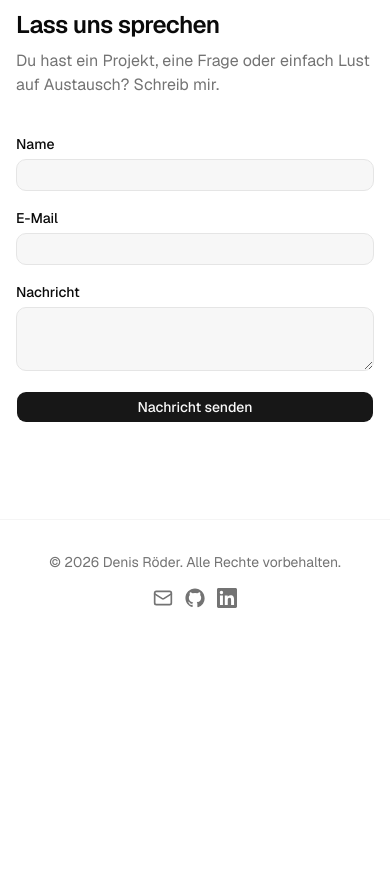
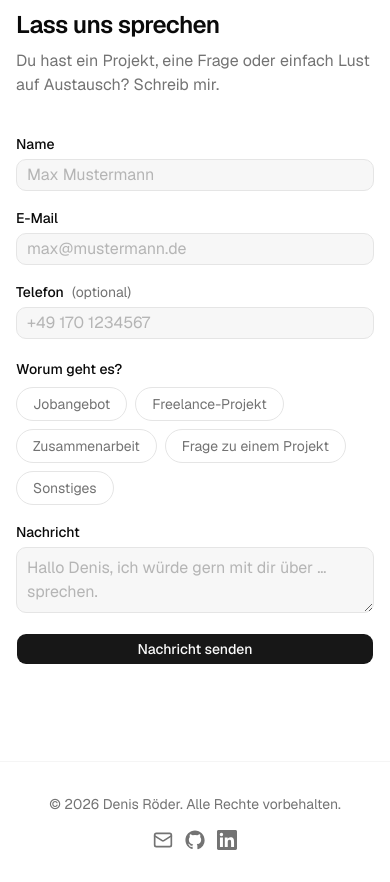
Before and after one commit to Parazim94/website-portfolio, a Next.js app: page / in a window 390 px wide. Shown: the part 5800-6682 px from the top of the page. Before the commit the page ends 6440 px from the top, so only its background shows below. Built offline with nearby package versions, Linux system fonts and the light colour scheme.

Commit message:
Enhance ContactSection with phone input and topic selection for improved user experience

```diff
--- a/components/sections/contact-section.tsx
+++ b/components/sections/contact-section.tsx
@@ -11,9 +11,13 @@ import { Button } from "@/components/ui/button";
 import { Input } from "@/components/ui/input";
 import { Label } from "@/components/ui/label";
 import { Textarea } from "@/components/ui/textarea";
+import { contactTopics, PHONE_PATTERN } from "@/lib/contact-topics";
 import { sendContactMessage, type ContactFormState } from "@/lib/actions/contact";
 
 const initialState: ContactFormState = { status: "idle", message: "" };
+const emptyValues = { name: "", email: "", phone: "", topic: "", message: "" };
+const MESSAGE_MAX = 2000;
+const PLACEHOLDER_STYLE = "placeholder:text-muted-foreground/50";
 
 const fadeInUp = {
   hidden: { opacity: 0, y: 16 },
@@ -35,6 +39,7 @@ function SubmitButton() {
 
 export function ContactSection() {
   const [state, formAction] = useActionState(sendContactMessage, initialState);
+  const values = state.values ?? emptyValues;
 
   return (
     <section
@@ -54,16 +59,20 @@ export function ContactSection() {
         viewport={{ once: true, margin: "-80px" }}
         variants={fadeInUp}
         transition={{ duration: 0.5 }}
-        className="mt-10 flex max-w-xl flex-col gap-5"
+        className="mt-10 flex max-w-2xl flex-col gap-5"
       >
+        <div className="grid gap-5 sm:grid-cols-2">
           <div className="flex flex-col gap-2">
             <Label htmlFor="contact-name">Name</Label>
             <Input
               id="contact-name"
               name="name"
               autoComplete="name"
+              placeholder="Max Mustermann"
+              defaultValue={values.name}
               minLength={2}
               required
+              className={PLACEHOLDER_STYLE}
             />
           </div>
 
@@ -74,18 +83,66 @@ export function ContactSection() {
               name="email"
               type="email"
               autoComplete="email"
+              placeholder="max@mustermann.de"
+              defaultValue={values.email}
               required
+              className={PLACEHOLDER_STYLE}
             />
           </div>
+        </div>
+
+        <div className="flex flex-col gap-2">
+          <Label htmlFor="contact-phone">
+            Telefon{" "}
+            <span className="font-normal text-muted-foreground">(optional)</span>
+          </Label>
+          <Input
+            id="contact-phone"
+            name="phone"
+            type="tel"
+            autoComplete="tel"
+            placeholder="+49 170 1234567"
+            defaultValue={values.phone}
+            pattern={PHONE_PATTERN.source}
+            title="Telefonnummer, z. B. +49 170 1234567"
+            className={PLACEHOLDER_STYLE}
+          />
+        </div>
+
+        <fieldset className="flex flex-col gap-2">
+          <legend className="mb-2 text-sm font-medium">Worum geht es?</legend>
+          <div className="flex flex-wrap gap-2">
+            {contactTopics.map((topic, index) => (
+              <label
+                key={topic.id}
+                className="cursor-pointer rounded-full border border-input bg-card px-4 py-1.5 text-sm text-muted-foreground transition-colors hover:text-foreground has-checked:border-primary has-checked:bg-primary has-checked:text-primary-foreground has-focus-visible:ring-3 has-focus-visible:ring-ring/50"
+              >
+                <input
+                  type="radio"
+                  name="topic"
+                  value={topic.id}
+                  defaultChecked={values.topic === topic.id}
+                  required={index === 0}
+                  className="sr-only"
+                />
+                {topic.label}
+              </label>
+            ))}
+          </div>
+        </fieldset>
 
         <div className="flex flex-col gap-2">
           <Label htmlFor="contact-message">Nachricht</Label>
           <Textarea
             id="contact-message"
             name="message"
-            rows={5}
+            rows={6}
             minLength={10}
+            maxLength={MESSAGE_MAX}
+            placeholder="Hallo Denis, ich würde gern mit dir über … sprechen."
+            defaultValue={values.message}
             required
+            className={PLACEHOLDER_STYLE}
           />
         </div>
 
--- a/lib/actions/contact.ts
+++ b/lib/actions/contact.ts
@@ -2,11 +2,13 @@
 
 import { Resend } from "resend";
 
+import { contactTopics, PHONE_PATTERN } from "@/lib/contact-topics";
 import { siteConfig } from "@/lib/site-config";
 
 export interface ContactFormState {
   status: "idle" | "success" | "error";
   message: string;
+  values?: Record<"name" | "email" | "phone" | "topic" | "message", string>;
 }
 
 const EMAIL_PATTERN = /^[^\s@]+@[^\s@]+\.[^\s@]+$/;
@@ -15,21 +17,32 @@ export async function sendContactMessage(
   _prevState: ContactFormState,
   formData: FormData,
 ): Promise<ContactFormState> {
-  const name = formData.get("name");
-  const email = formData.get("email");
-  const message = formData.get("message");
+  const read = (key: string) => {
+    const value = formData.get(key);
+    return typeof value === "string" ? value.trim() : "";
+  };
+
+  const values = {
+    name: read("name"),
+    email: read("email"),
+    phone: read("phone"),
+    topic: read("topic"),
+    message: read("message"),
+  };
+  const topic = contactTopics.find(({ id }) => id === values.topic);
 
   if (
-    typeof name !== "string" ||
-    typeof email !== "string" ||
-    typeof message !== "string" ||
-    name.trim().length < 2 ||
-    !EMAIL_PATTERN.test(email) ||
-    message.trim().length < 10
+    values.name.length < 2 ||
+    !EMAIL_PATTERN.test(values.email) ||
+    (values.phone !== "" && !PHONE_PATTERN.test(values.phone)) ||
+    !topic ||
+    values.message.length < 10
   ) {
     return {
       status: "error",
-      message: "Bitte fülle alle Felder gültig aus (Nachricht mind. 10 Zeichen).",
+      message:
+        "Bitte prüfe deine Angaben: Name, gültige E-Mail, Thema und eine Nachricht mit mind. 10 Zeichen sind nötig. Die Telefonnummer ist optional, muss aber gültig sein.",
+      values,
     };
   }
 
@@ -44,14 +57,21 @@ export async function sendContactMessage(
   }
 
   const resend = new Resend(apiKey);
-  const emailBody = `Von: ${name} <${email}>\n\n${message}`;
+  const { name, email, phone, message } = values;
+  const emailBody = [
+    `Von: ${name} <${email}>`,
+    `Telefon: ${phone || "–"}`,
+    `Thema: ${topic.label}`,
+    "",
+    message,
+  ].join("\n");
 
   try {
     const { error } = await resend.emails.send({
       from: `Portfolio Kontaktformular <${siteConfig.contactFromAddress}>`,
       to: siteConfig.email,
       replyTo: email,
-      subject: `Neue Nachricht von ${name}`,
+      subject: `[${topic.label}] Neue Nachricht von ${name}`,
       text: emailBody,
     });
 
@@ -60,6 +80,7 @@ export async function sendContactMessage(
         status: "error",
         message:
           "Die Nachricht konnte nicht gesendet werden. Bitte versuch es später erneut.",
+        values,
       };
     }
   } catch {
@@ -67,6 +88,7 @@ export async function sendContactMessage(
       status: "error",
       message:
         "Die Nachricht konnte nicht gesendet werden. Bitte versuch es später erneut.",
+      values,
     };
   }
 
--- /dev/null
+++ b/lib/contact-topics.ts
@@ -0,0 +1,11 @@
+export const contactTopics = [
+  { id: "job", label: "Jobangebot" },
+  { id: "freelance", label: "Freelance-Projekt" },
+  { id: "collaboration", label: "Zusammenarbeit" },
+  { id: "question", label: "Frage zu einem Projekt" },
+  { id: "other", label: "Sonstiges" },
+] as const;
+
+export type ContactTopicId = (typeof contactTopics)[number]["id"];
+
+export const PHONE_PATTERN = /^\+?[\d\s()/-]{6,20}$/;
```
Lines whose indentation alone changed are shown as unchanged.
